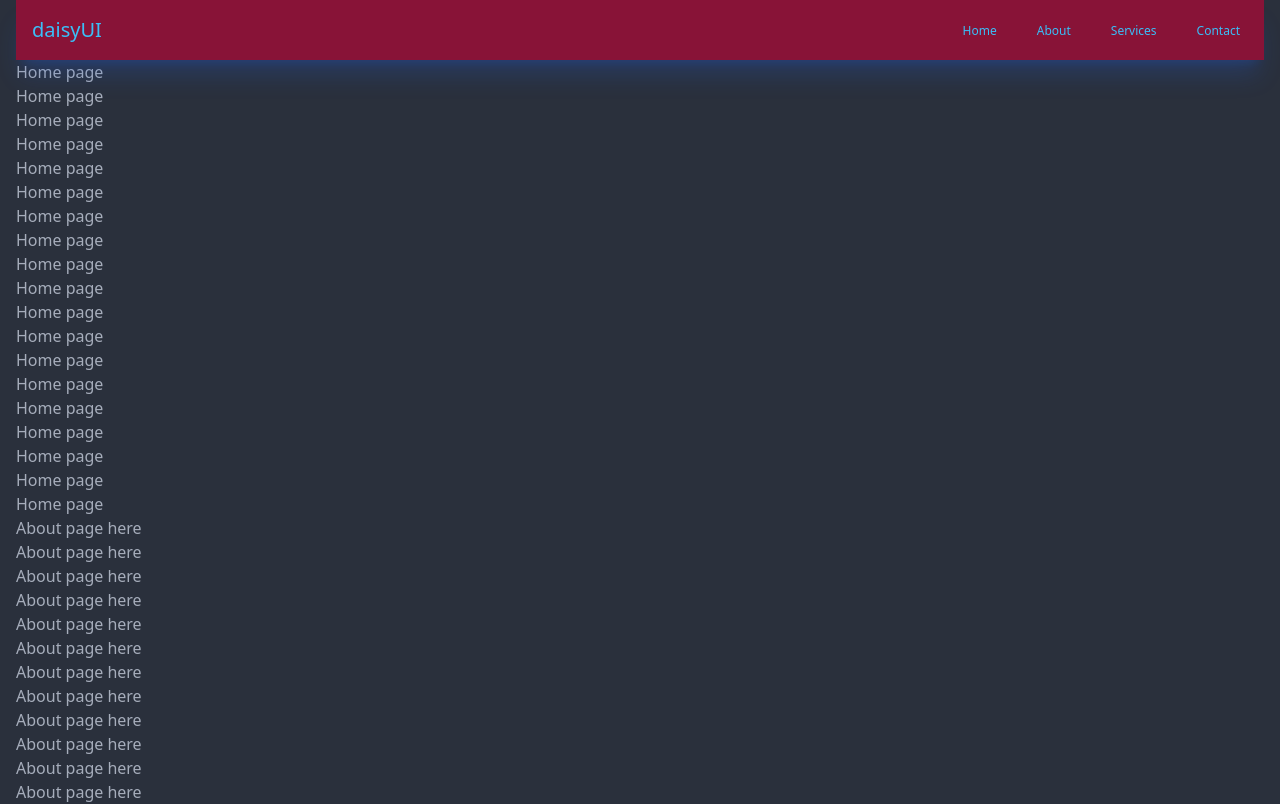
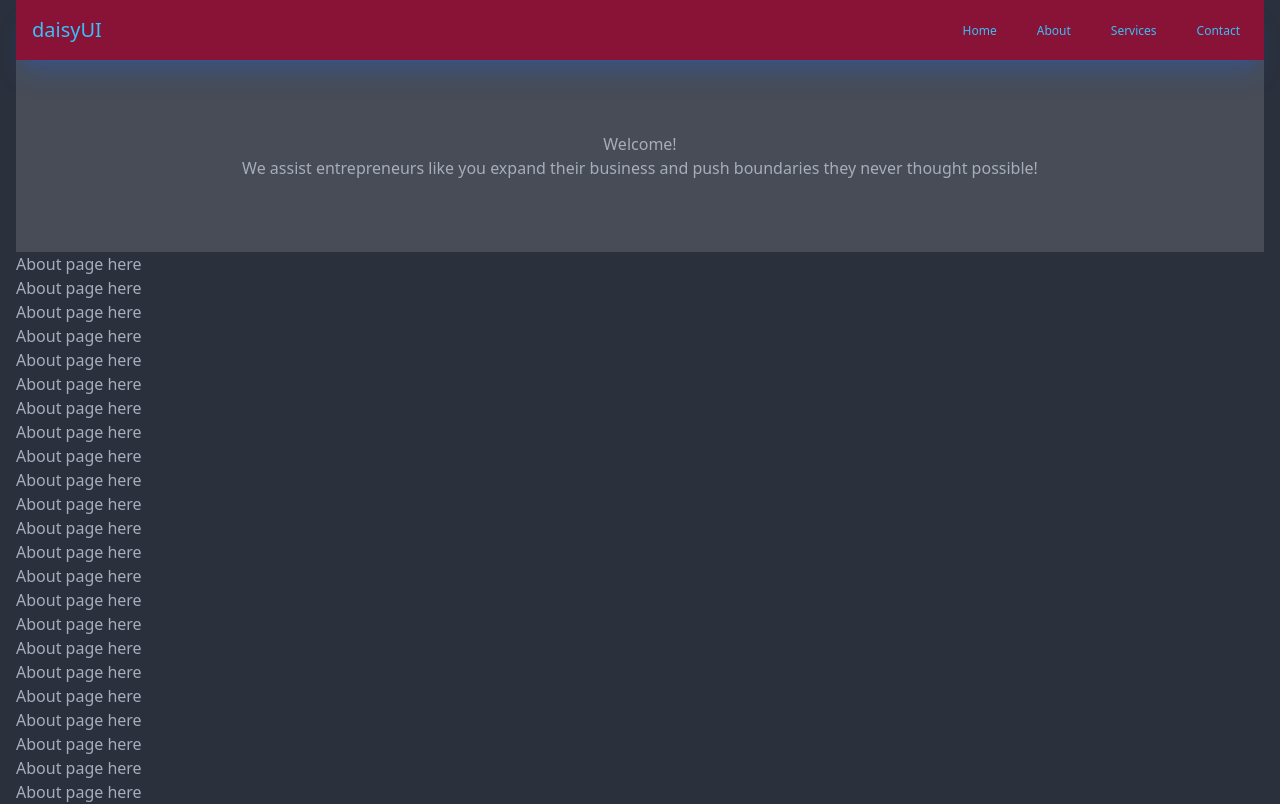
Before and after one commit to 4lexjandro/agency, a React (Create React App) app: page / in a window 1280 px wide. Shown: the top 804 px of the page. Built offline with nearby package versions, Linux system fonts and the light colour scheme.

Commit message:
changed the css a bit, still deciding what colors would look decent enough to go together, still need to add content to the other pages as well

```diff
--- a/src/routes/Contact.jsx
+++ b/src/routes/Contact.jsx
@@ -10,9 +10,9 @@ import {
 import styled from "styled-components";
 
 const ContactSection = styled.section`
-  width: 100vw;
+  width: 100%;
   padding: calc(2.5rem + 2.5vw) 0;
-  background-color: #0a0b10;
+  background-color: DimGrey;
   display: flex;
   flex-direction: column;
   /* justify-content: center; */
@@ -66,10 +66,10 @@ const Form = styled.form`
   input {
     padding: 1rem calc(0.5rem + 1vw);
     margin-bottom: 1rem;
-    background-color: var(--nav2);
+    background-color: black;
     border: none;
     border-radius: 4px;
-    color: #eff7f8;
+    color: #
     &:active,
     &:focus {
       border: none;
@@ -77,7 +77,7 @@ const Form = styled.form`
       background-color: var(--nav);
     }
     &::placeholder {
-      color: #eff7f8;
+      color: #
       opacity: 0.6;
     }
     &[name="name"] {
@@ -87,7 +87,7 @@ const Form = styled.form`
   textarea {
     padding: 1rem calc(0.5rem + 1vw);
     margin-bottom: 1rem;
-    background-color: var(--nav2);
+    background-color: black;
     border: none;
     border-radius: 4px;
     color: #eff7f8;
@@ -103,10 +103,10 @@ const Form = styled.form`
   }
   button {
     padding: 0.8rem 2rem;
-    background-color: var(--white);
+    background-color: black;
     border-radius: 20px;
     font-size: 1.2rem;
-    color: #0a0b10;
+    color: #877979;
     cursor: pointer;
     transition: transform 0.3s;
     &:hover {
--- a/src/routes/Home.jsx
+++ b/src/routes/Home.jsx
@@ -1,33 +1,22 @@
 import React from 'react'
+import styled from "styled-components";
 
-function Home() {
+const Home = () => {
+
+  const HomeSection = styled.section`
+  width: 100%;
+  padding: calc(2.5rem + 2.5vw) 0;
+  background-color: #9c9fa540;
+  display: flex;
+  flex-direction: column;
+  align-items: center;
+  justify-content: center;
+`;
   return (
-    <div>
-        <p>Home page</p>
-
-        <p>Home page</p>
-        <p>Home page</p>
-        <p>Home page</p>
-        <p>Home page</p>
-        <p>Home page</p>
-        <p>Home page</p>
-
-        <p>Home page</p>
-        <p>Home page</p>
-        <p>Home page</p>
-
-        <p>Home page</p>
-        <p>Home page</p>
-
-        <p>Home page</p>
-        <p>Home page</p>
-        <p>Home page</p>
-        <p>Home page</p>
-        <p>Home page</p>
-        <p>Home page</p>
-
-        <p>Home page</p>
-    </div>
+    <HomeSection id="home">
+        <h1>Welcome!</h1>
+        <p>We assist entrepreneurs like you expand their business and push boundaries they never thought possible!</p>
+    </HomeSection>
   )
 }
 
```
